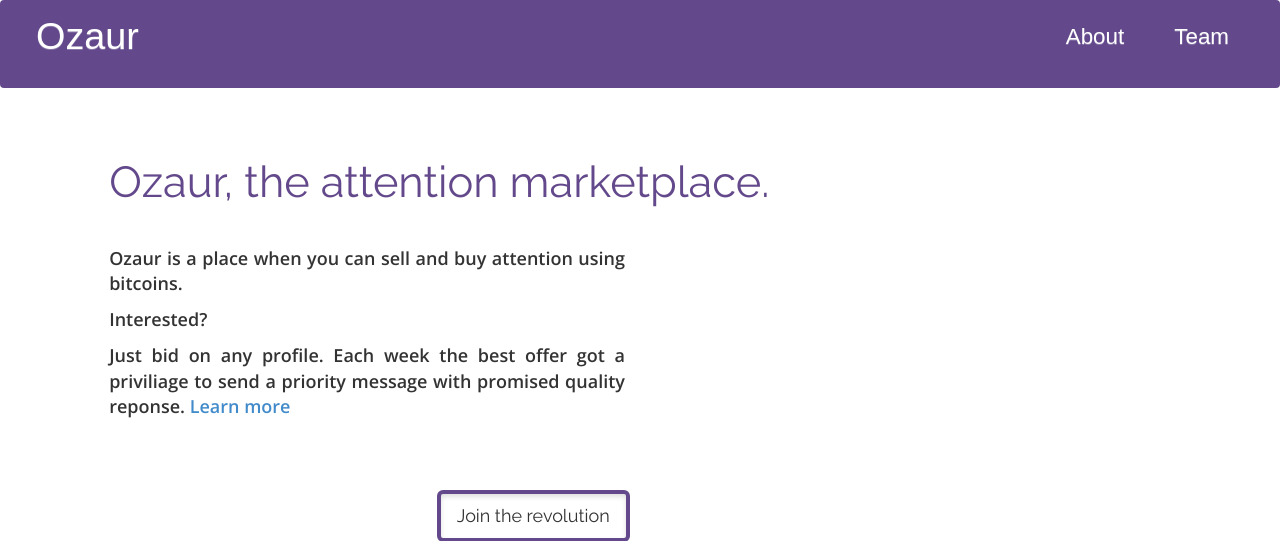
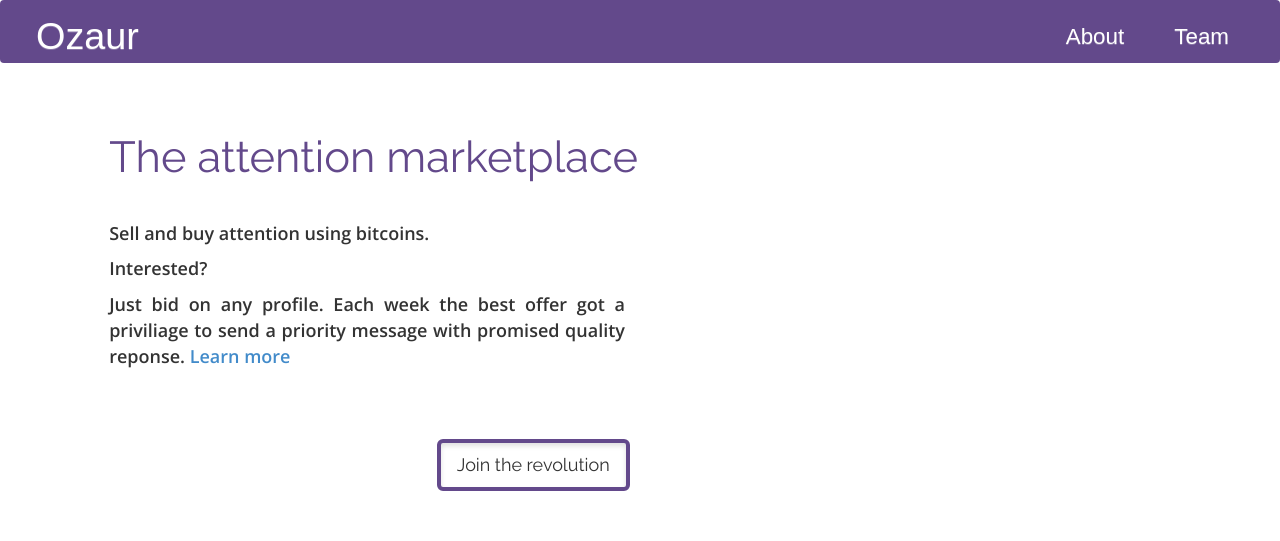
Before and after one commit to jakozaur/ozaur, a Flask app: page / in a window 1280 px wide. Shown: the top 541 px of the page. Run offline with Flask 2, Linux system fonts and the light colour scheme; some libraries are stand-ins or nearby versions; some web fonts are replaced.

Commit message:
Some styling fixes

```diff
--- a/static/css/style.css
+++ b/static/css/style.css
@@ -8,10 +8,6 @@ html, body {
 }
 
 /* Upper navbar styling */
-nav {
-    height: 11%;
-}
-
 nav a {
     color: #5e5e5e;
     font-family: 'Gafata', sans-serif;
--- a/templates/index.html
+++ b/templates/index.html
@@ -32,14 +32,14 @@
         </nav>
         <div class="row header">
             <div class="col-xs-10 col-xs-offset-1 col-sm-7 col-sm-offset-1 col-md-7 col-md-offset-1 col-lg-7 col-lg-offset-1">
-                <h1>Ozaur, the attention marketplace.</h1>
+                <h1>The attention marketplace</h1>
             </div>
         </div>
         <div class="row">
             <div class="col-lg-6">
                 <div class="row">
                     <div class="col-lg-10 col-lg-offset-2">
-                        <p>Ozaur is a place when you can sell and buy attention using bitcoins.</p><p>Interested?</p> <p>Just bid on any profile. Each week the best offer got a priviliage to send a priority message with promised quality reponse. <a href="#">Learn more</a></p>
+                        <p>Sell and buy attention using bitcoins.</p><p>Interested?</p> <p>Just bid on any profile. Each week the best offer got a priviliage to send a priority message with promised quality reponse. <a href="#">Learn more</a></p>
                     </div>
                 </div>
             </div>
```
